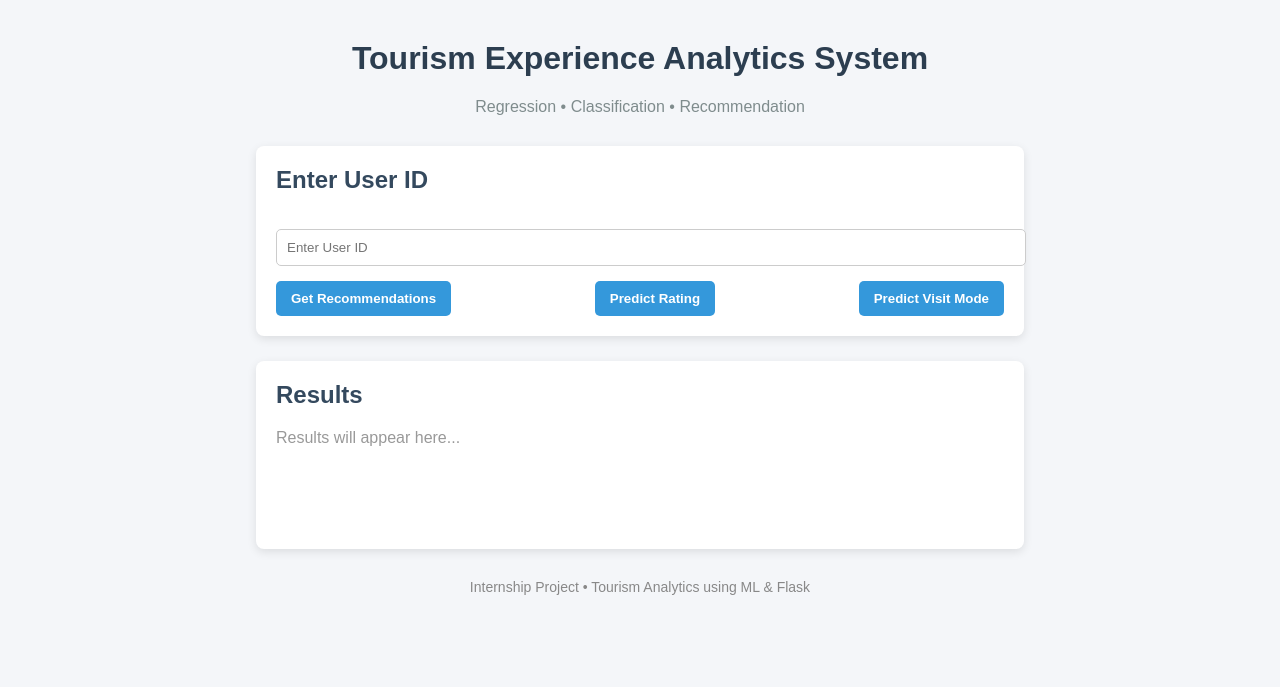
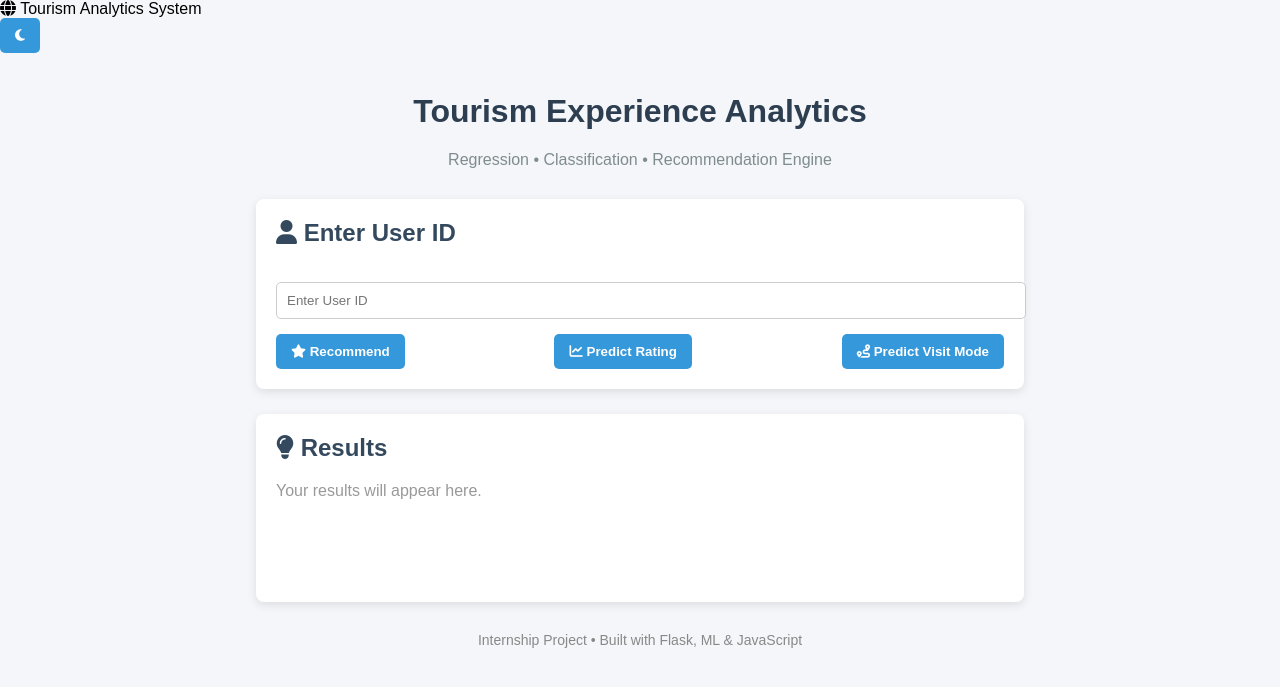
Before and after one commit to shabbu8111999/Tourism_Experience_Analytics, a Flask app: page / in a window 1280 px wide. Shown: the top 687 px of the page. Run offline with Flask 3, Linux system fonts and the light colour scheme; parts of the project's set-up code (start-up, migrations or seed data) failed here and were passed over.

Commit message:
Html file updated

```diff
--- a/templates/index.html
+++ b/templates/index.html
@@ -2,39 +2,68 @@
 <html>
 <head>
     <title>Tourism Experience Analytics</title>
+
+    <!-- Font Awesome Icons -->
+    <link rel="stylesheet" href="https://cdnjs.cloudflare.com/ajax/libs/font-awesome/6.5.0/css/all.min.css">
+
     <link rel="stylesheet" href="{{ url_for('static', filename='style.css') }}">
 </head>
+
 <body>
+
+<nav class="navbar">
+    <div class="nav-left">
+        <i class="fa-solid fa-globe"></i>
+        <span>Tourism Analytics System</span>
+    </div>
+    <div class="nav-right">
+        <button id="theme-toggle">
+            <i class="fa-solid fa-moon"></i>
+        </button>
+    </div>
+</nav>
 
 <div class="container">
 
-    <h1>Tourism Experience Analytics System</h1>
-    <p class="subtitle">Regression • Classification • Recommendation</p>
+    <h1>Tourism Experience Analytics</h1>
+    <p class="subtitle">
+        Regression • Classification • Recommendation Engine
+    </p>
 
     <div class="card">
-        <h2>Enter User ID</h2>
+        <h2><i class="fa-solid fa-user"></i> Enter User ID</h2>
         <input type="number" id="user_id" placeholder="Enter User ID">
 
         <div class="button-group">
-            <button onclick="getRecommendations()">Get Recommendations</button>
-            <button onclick="predictRating()">Predict Rating</button>
-            <button onclick="predictVisitMode()">Predict Visit Mode</button>
+            <button onclick="getRecommendations()">
+                <i class="fa-solid fa-star"></i> Recommend
+            </button>
+            <button onclick="predictRating()">
+                <i class="fa-solid fa-chart-line"></i> Predict Rating
+            </button>
+            <button onclick="predictVisitMode()">
+                <i class="fa-solid fa-route"></i> Predict Visit Mode
+            </button>
         </div>
     </div>
 
     <div class="card">
-        <h2>Results</h2>
+        <h2><i class="fa-solid fa-lightbulb"></i> Results</h2>
+
+        <div id="loader" class="loader hidden"></div>
+
         <div id="results" class="results-box">
-            <p class="placeholder">Results will appear here...</p>
+            <p class="placeholder">Your results will appear here.</p>
         </div>
     </div>
 
     <footer>
-        <p>Internship Project • Tourism Analytics using ML & Flask</p>
+        <p>Internship Project • Built with Flask, ML & JavaScript</p>
     </footer>
 
 </div>
 
 <script src="{{ url_for('static', filename='script.js') }}"></script>
+
 </body>
 </html>
```
